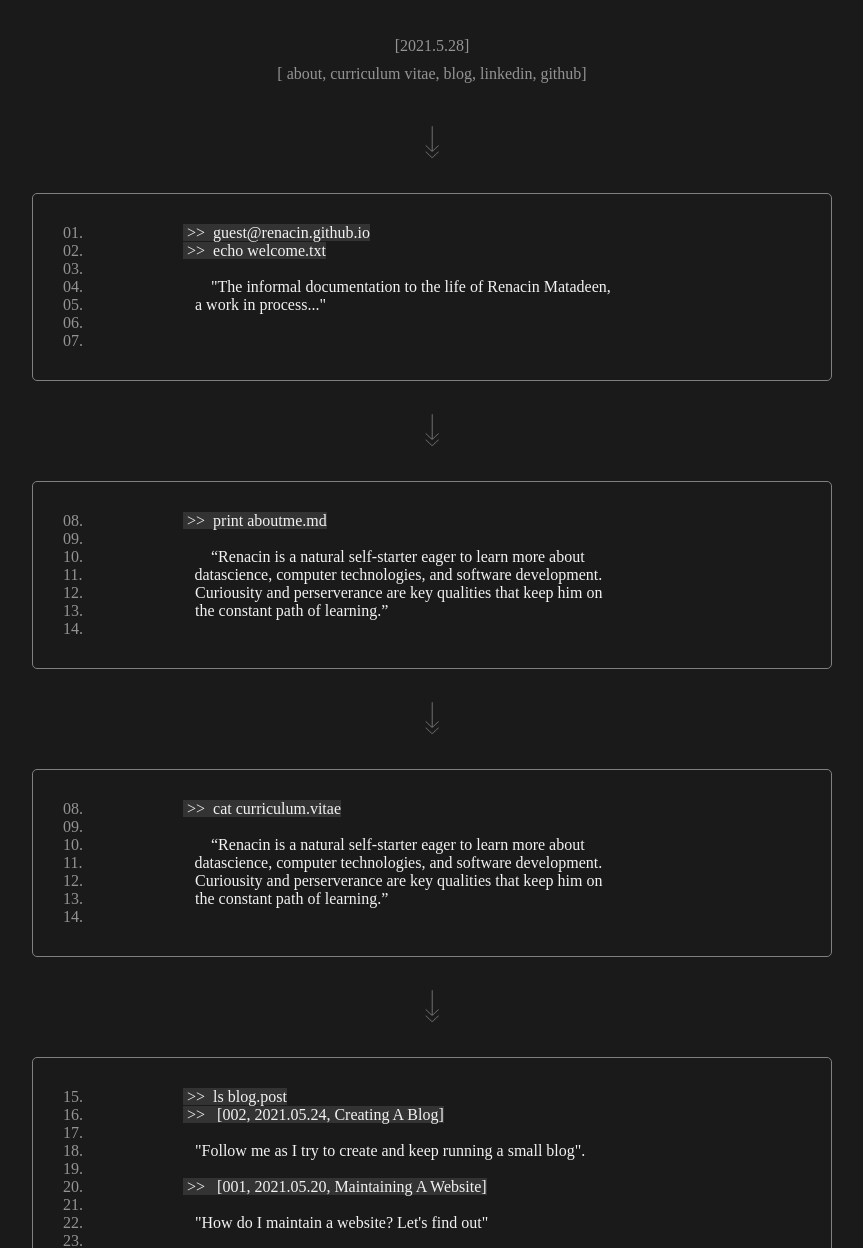
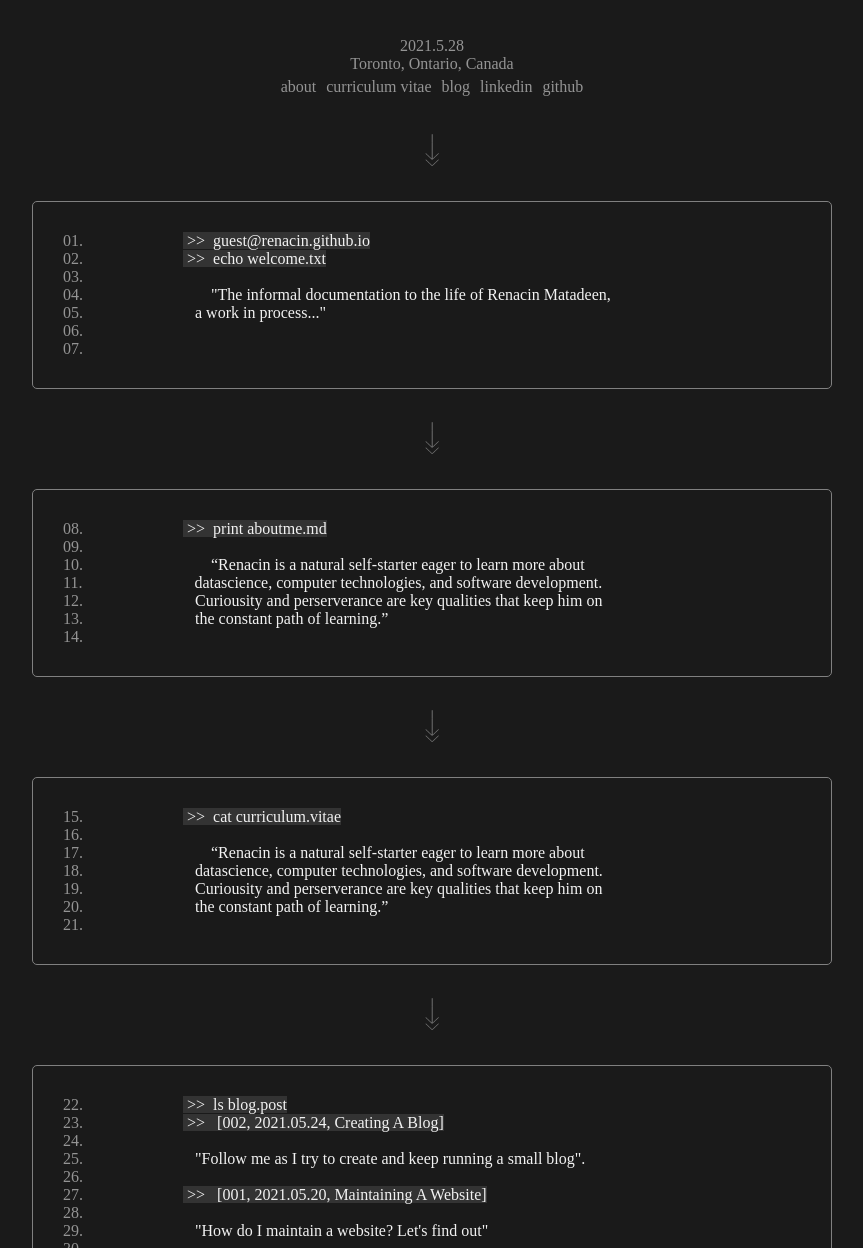
Before and after one commit to renacin/WebDev, a plain HTML site: page Blog/Main/index.html in a window 1280 px wide. Shown: the part 112-1360 px from the top of the page, without its empty margins (208-1071 px from the left). Drawn offline with Linux system fonts and the light colour scheme; a web font is replaced by a local one.

Commit message:
Fix up blurb posts; and fix links. But a very good start nonetheless

```diff
--- a/Blog/Main/index.html
+++ b/Blog/Main/index.html
@@ -23,16 +23,17 @@
 
     <div class="add_items">
         <p class="ans_colr" id="parsed_Date"></p>
+        <p class="ans_colr">Toronto, Ontario, Canada</p>
     </div>
 
 
     <div class="add_items">
         <ul class=nav_list>
-            <li class="ans_colr" id="nav_items"> [ <span class="nav_item_h"> about </span></li>
-            <li class="ans_colr" id="nav_items"> , <span class="nav_item_h"> curriculum vitae </span></li>
-            <li class="ans_colr" id="nav_items"> , <span class="nav_item_h"> blog</span> </li>
-            <li class="ans_colr" id="nav_items"> , <span class="nav_item_h"> linkedin</span> </li>
-            <li class="ans_colr" id="nav_items"> , <span class="nav_item_h"> github</span>]</li>
+            <li class="ans_colr" id="nav_items"> <a class="navlink" href="http://www.google.com"> about </a></li>
+            <li class="ans_colr" id="nav_items"> <a class="navlink" href="http://www.google.com"> curriculum vitae </a></li>
+            <li class="ans_colr" id="nav_items"> <a class="navlink" href="http://www.google.com"> blog </a></li>
+            <li class="ans_colr" id="nav_items"> <a class="navlink" href="https://www.linkedin.com/in/renacin"> linkedin </a></li>
+            <li class="ans_colr" id="nav_items"> <a class="navlink" href="http://github.com/renacin"> github </a></li>
         </ul>
     </div>
 
@@ -59,6 +60,7 @@
 
 
     <!-- Element #3 About Me Blurb-->
+    <a style="display:block" href="http://google.com">
         <div class="blurb" id="About_Brief">
             <p>
                 <span class="ans_colr">08.</span> &emsp;&emsp;&emsp;&emsp;&emsp;&emsp;<span class="code_back"> >>&ensp;print aboutme.md </span><br>
@@ -70,6 +72,7 @@
                 <span class="ans_colr">14.</span> <br>
             </p>
         </div>
+    </a>
 
 
     <!-- Scroll Graphic -->
@@ -77,38 +80,40 @@
 
 
     <!-- Element #4 C.V-->
+    <a style="display:block" href="http://google.com">
         <div class="blurb" id="CurriculumVitae">
             <p>
-            <span class="ans_colr">08.</span> &emsp;&emsp;&emsp;&emsp;&emsp;&emsp;<span class="code_back"> >>&ensp;cat curriculum.vitae </span><br>
-            <span class="ans_colr">09.</span> <br>
-            <span class="ans_colr">10.</span> &emsp;&emsp;&emsp;&emsp;&emsp;&emsp;&emsp;&ensp; “Renacin is a natural self-starter eager to learn more about <br>
-            <span class="ans_colr">11.</span> &emsp;&emsp;&emsp;&ensp;&emsp;&emsp;&emsp; datascience, computer technologies, and software development. <br>
-            <span class="ans_colr">12.</span> &emsp;&emsp;&emsp;&ensp;&emsp;&emsp;&emsp; Curiousity and perserverance are key qualities that keep him on <br>
-            <span class="ans_colr">13.</span> &emsp;&emsp;&emsp;&ensp;&emsp;&emsp;&emsp; the constant path of learning.” <br>
-            <span class="ans_colr">14.</span> <br>
+                <span class="ans_colr">15.</span> &emsp;&emsp;&emsp;&emsp;&emsp;&emsp;<span class="code_back"> >>&ensp;cat curriculum.vitae </span><br>
+                <span class="ans_colr">16.</span> <br>
+                <span class="ans_colr">17.</span> &emsp;&emsp;&emsp;&emsp;&emsp;&emsp;&emsp;&ensp; “Renacin is a natural self-starter eager to learn more about <br>
+                <span class="ans_colr">18.</span> &emsp;&emsp;&emsp;&ensp;&emsp;&emsp;&emsp; datascience, computer technologies, and software development. <br>
+                <span class="ans_colr">19.</span> &emsp;&emsp;&emsp;&ensp;&emsp;&emsp;&emsp; Curiousity and perserverance are key qualities that keep him on <br>
+                <span class="ans_colr">20.</span> &emsp;&emsp;&emsp;&ensp;&emsp;&emsp;&emsp; the constant path of learning.” <br>
+                <span class="ans_colr">21.</span> <br>
             </p>
         </div>
-
+    </a>
 
     <!-- Scroll Graphic -->
     <img src="images/ScrollArrow.png" class="scrollicon">
 
 
     <!-- Element #5 Projects -->
+    <a style="display:block" href="http://google.com">
         <div class="blurb" id="ProjectsAndBlog">
             <p>
-            <span class="ans_colr">15.</span> &emsp;&emsp;&emsp;&emsp;&emsp;&emsp;<span class="code_back"> >>&ensp;ls blog.post </span><br>
-            <span class="ans_colr">16.</span> &emsp;&emsp;&emsp;&emsp;&emsp;&emsp;<span class="code_back"> >>&ensp; [002, 2021.05.24, Creating A Blog] </span><br>
-            <span class="ans_colr">17.</span> <br>
-            <span class="ans_colr">18.</span> &emsp;&emsp;&emsp;&ensp;&emsp;&emsp;&emsp; "Follow me as I try to create and keep running a small blog". <br>
-            <span class="ans_colr">19.</span> <br>
-            <span class="ans_colr">20.</span> &emsp;&emsp;&emsp;&emsp;&emsp;&emsp;<span class="code_back"> >>&ensp; [001, 2021.05.20, Maintaining A Website] </span><br>
-            <span class="ans_colr">21.</span> <br>
-            <span class="ans_colr">22.</span> &emsp;&emsp;&emsp;&ensp;&emsp;&emsp;&emsp; "How do I maintain a website? Let's find out" <br>
-            <span class="ans_colr">23.</span> <br>
+                <span class="ans_colr">22.</span> &emsp;&emsp;&emsp;&emsp;&emsp;&emsp;<span class="code_back"> >>&ensp;ls blog.post </span><br>
+                <span class="ans_colr">23.</span> &emsp;&emsp;&emsp;&emsp;&emsp;&emsp;<span class="code_back"> >>&ensp; [002, 2021.05.24, Creating A Blog] </span><br>
+                <span class="ans_colr">24.</span> <br>
+                <span class="ans_colr">25.</span> &emsp;&emsp;&emsp;&ensp;&emsp;&emsp;&emsp; "Follow me as I try to create and keep running a small blog". <br>
+                <span class="ans_colr">26.</span> <br>
+                <span class="ans_colr">27.</span> &emsp;&emsp;&emsp;&emsp;&emsp;&emsp;<span class="code_back"> >>&ensp; [001, 2021.05.20, Maintaining A Website] </span><br>
+                <span class="ans_colr">28.</span> <br>
+                <span class="ans_colr">29.</span> &emsp;&emsp;&emsp;&ensp;&emsp;&emsp;&emsp; "How do I maintain a website? Let's find out" <br>
+                <span class="ans_colr">30.</span> <br>
             </p>
         </div>
-
+    </a>
 
     <!-- Scroll Graphic -->
     <img src="images/ScrollArrow.png" class="scrollicon">
--- a/Blog/Main/script.js
+++ b/Blog/Main/script.js
@@ -5,6 +5,6 @@ day = myDate.getDate(),
 month = myDate.getMonth(),
 year = myDate.getFullYear();
 
-var date_str = "[" + year + "." + (month + 1) + "." + day + "]";
+var date_str = year + "." + (month + 1) + "." + day;
 document.getElementById("parsed_Date").innerHTML = date_str;
 console.log(date_str)
--- a/Blog/Main/style.css
+++ b/Blog/Main/style.css
@@ -21,6 +21,10 @@
     font-style: normal;
 }
 
+a {
+    text-decoration:none;
+    cursor:pointer;
+}
 
 /* -------------------------------------------------------------------------- */
 /* CSS Behind Most Elements */
@@ -43,23 +47,39 @@ html {
     margin: auto;
     text-align: center;
     display: table;
-    margin: 10px auto;
+    margin: 0px auto;
 }
 
+/* CSS For My Name */
 #Name {
     font-size: 60px;
     margin: 40px auto;
 }
 
+/* CSS Behind Navigation Header */
 .nav_list {
     list-style-type: none;
 }
 
 #nav_items {
     float: left;
+    margin: 5px;
 }
 
 .nav_item_h:hover {
+    background-color: #0D0D0D;
+}
+
+
+.navlink {
+    color: #949494;
+    font-family: 'IosevkaThin';
+    text-decoration: none;
+}
+
+.navlink:hover {
+    text-decoration:none;
+    cursor:pointer;
     background-color: #0D0D0D;
 }
 
@@ -74,6 +94,7 @@ html {
     padding: 30px;
     width: 800px;
     margin: 0 auto;
+    color:#F2F2F2;
 }
 
 .blurb:not(#Welcome):hover {
```
Lines whose indentation alone changed are shown as unchanged.
